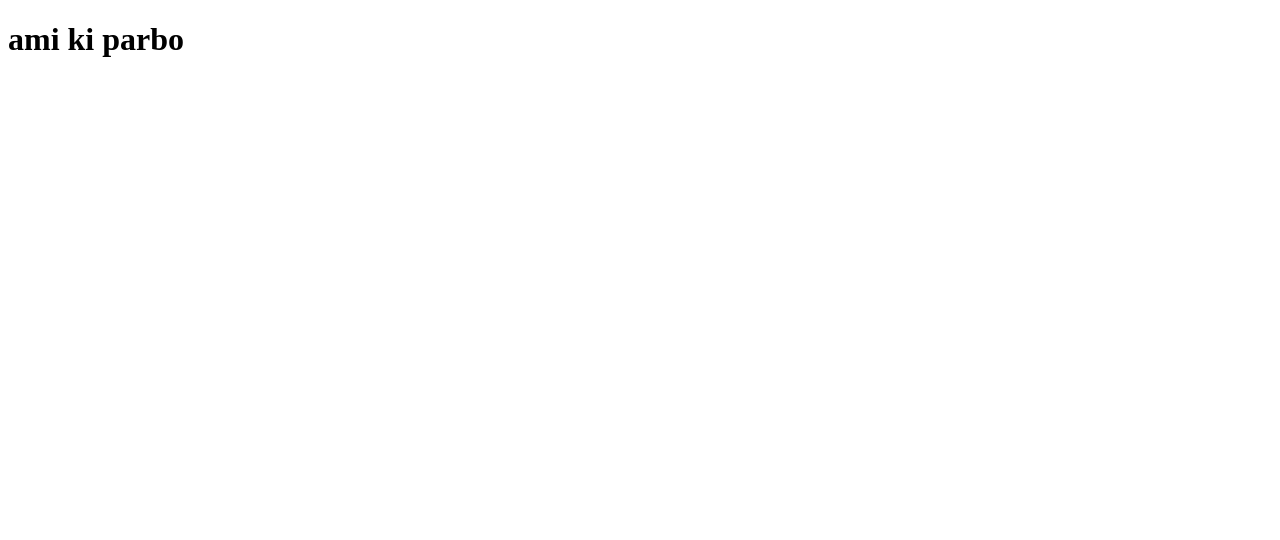
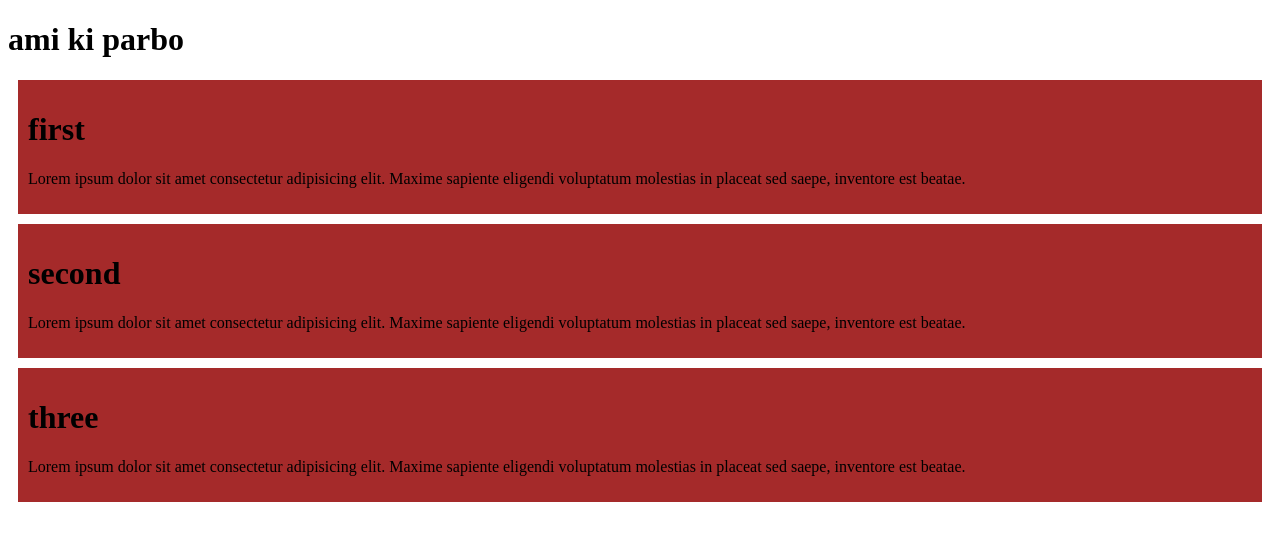
Before and after one commit to sakib-git/Git-PH, a plain HTML site: page index.html in a window 1280 px wide. Drawn offline with Linux system fonts and the light colour scheme.

Commit message:
added the first second and third

```diff
--- a/index.html
+++ b/index.html
@@ -4,8 +4,21 @@
   <meta charset="UTF-8">
   <meta name="viewport" content="width=device-width, initial-scale=1.0">
   <title>first time git push</title>
+  <link rel="stylesheet" href="style.css">
 </head>
 <body>
   <h1>ami ki parbo</h1>
+  <div>
+    <h1>first</h1>
+    <p>Lorem ipsum dolor sit amet consectetur adipisicing elit. Maxime sapiente eligendi voluptatum molestias in placeat sed saepe, inventore est beatae.</p>
+  </div>
+  <div>
+    <h1>second</h1>
+    <p>Lorem ipsum dolor sit amet consectetur adipisicing elit. Maxime sapiente eligendi voluptatum molestias in placeat sed saepe, inventore est beatae.</p>
+  </div>
+  <div>
+    <h1>three</h1>
+    <p>Lorem ipsum dolor sit amet consectetur adipisicing elit. Maxime sapiente eligendi voluptatum molestias in placeat sed saepe, inventore est beatae.</p>
+  </div>
 </body>
 </html>
--- /dev/null
+++ b/style.css
@@ -0,0 +1,5 @@
+div{
+  background-color: brown;
+  padding: 10px;
+  margin: 10px;
+}
```
